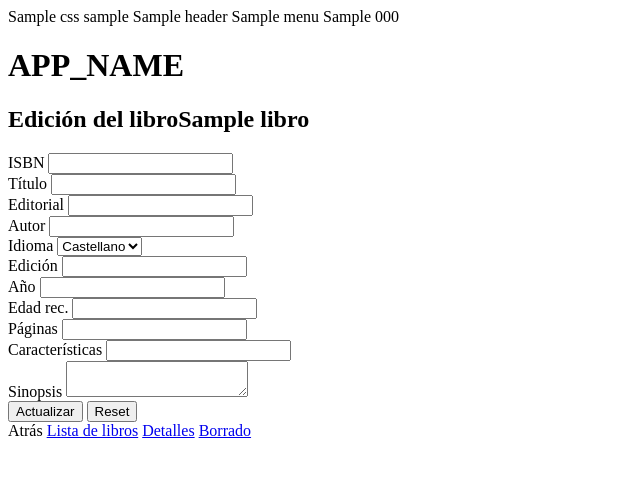
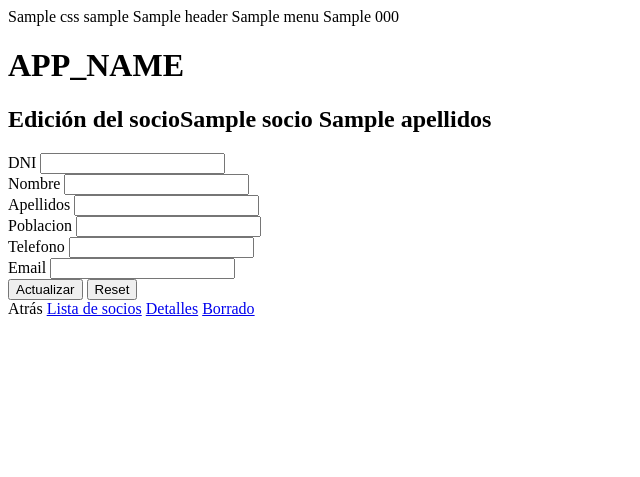
Before and after one commit to CRUMMENS/biblio, a PHP site: template mvc/views/socio/edit.php in a window 1280 px wide. Shown: the top 477 px of the page, without its empty margins (0-640 px from the left). Run offline with PHP 8.4, Linux system fonts and the light colour scheme; the template is opened without the code that fills it: most values are stand-ins (such as "Sample title", 1, 10 or a date in 2020); data that the repository does not hold is empty; some libraries are stand-ins or nearby versions.

Commit message:
v0.1.0
- SEGUIR DESDE FL06 pag31

```diff
--- a/mvc/views/socio/create.php
+++ b/mvc/views/socio/create.php
@@ -40,7 +40,7 @@
 			<input type="text"  name="poblacion" value="<?= old('poblacion')?>">
 			<br>
 			<label>Telefono</label>
-			<input type="text"  name="telefono" value="<?= old('telefono')?>">
+			<input type="number"  name="telefono" value="<?= old('telefono')?>">
 			<br>
 			<label>Email</label>
 			<input type="text"  name="email" value="<?= old('email')?>">
--- a/mvc/views/socio/edit.php
+++ b/mvc/views/socio/edit.php
@@ -2,7 +2,7 @@
 <html lang="es">
 	<head>
 		<meta charset="UTF-8">
-		<title>Editar libro<?= APP_NAME ?></title>
+		<title>Editar socio<?= APP_NAME ?></title>
 
 		<!-- META -->
 		<meta name="viewport" content="width=device-width, initial-scale=1.0">
@@ -17,62 +17,37 @@
 	</head>
 	<body>
 		<?= $template->login() ?>
-		<?= $template->header('Ejemplos de maquetación') ?>
+		<?= $template->header('Editar socio') ?>
 		<?= $template->menu() ?>
-		<?= $template->breadCrumbs(["Ejemplos de maquetación" => NULL]) ?>
+		<?= $template->breadCrumbs(["Socio" => NULL]) ?>
 		<?= $template->messages() ?>
 		<?= $template->acceptCookies() ?>
 
 		<main>
 			<h1><?=APP_NAME?></h1>
-			<h2>Edición del libro<?= $libro->titulo?></h2>
+			<h2>Edición del socio<?= $socio->nombre?> <?= $socio->apellidos?></h2>
 
-			<form method="POST" action="/Libro/update">
+			<form method="POST" action="/Socio/update">
 
-				<input type="hidden" name="id" value="<?= $libro->id?>">
+				<input type="hidden" name="id" value="<?= $socio->id?>">
 
-				<label>ISBN</label>
-				<input type="text" name="isbn" value="<?= old('isbn', $libro->isbn)?>">
+				<label>DNI</label>
+				<input type="text" name="dni" value="<?= old('dni', $socio->dni)?>">
 				<br>
-    			<label>Título</label>
-    			<input type="text"  name="titulo" value="<?= old('tirulo')?>">
+    			<label>Nombre</label>
+    			<input type="text"  name="nombre" value="<?= old('nombre')?>">
     			<br>
-    			<label>Editorial</label>
-    			<input type="text"  name="editorial" value="<?= old('editorial')?>">
+    			<label>Apellidos</label>
+    			<input type="text"  name="apellidos" value="<?= old('apellidos')?>">
     			<br>
-    			<label>Autor</label>
-    			<input type="text"  name="autor" value="<?= old('editorial')?>">
+    			<label>Poblacion</label>
+    			<input type="text"  name="poblacion" value="<?= old('poblacion')?>">
     			<br>
-    			<label>Idioma</label>
-    			<select name="idioma">
-    				<option value="Castellano" <?= oldSelected('idioma', 'Castellano')?>>
-    				Castellano</option>
-    				<option value="Catalán"    <?= oldSelected('idioma', 'Catalán')?>>
-    				Catalán</option>
-    				<option value="Otros" <?= oldSelected('idioma', 'Otros')?>>
-    				Otros</option>
-    			</select>
+    			<label>Telefono</label>
+    			<input type="number"  name="telefono" value="<?= old('telefono')?>">
     			<br>
-    			<label>Edición</label>
-    			<input type="text"  name="edicion" value="<?= old('edicion')?>">
-    			<br>
-    			<label>Año</label>
-    			<input type="number"  name="año" value="<?= old('anyo')?>">
-    			<br>
-    			<label>Edad rec.</label>
-    			<input type="number"  name="edadrecomendada" value="<?= old('edadrecomendada')?>">
-    			<br>
-
-    			<label>Páginas</label>
-    			<input type="number"  name="paginas" value="<?= old('paginas')?>">
-    			<br>
-
-    			<label>Características</label>
-    			<input type="text"  name="caracteristicas" value="<?= old('caracteristicas')?>">
-    			<br>
-
-    			<label>Sinopsis</label>
-    			<textarea name="sinopsis" class="w50"><?= old('paginas')?></textarea>
+    			<label>Email</label>
+    			<input type="text"  name="email" value="<?= old('email')?>">
     			<br>
 
     			<div class="centrado mt2">
@@ -85,9 +60,9 @@
 
     			<div class= "centrado mt2">
     				<a class="button" onclick="history.back()">Atrás</a>
-    				<a class="button" href="/Libro/list">Lista de libros</a>
-    				<a class="button" href="/Libro/show/ <?= $libro->id ?>">Detalles</a>
-    				<a class="button" href="/Libro/delete/ <?= $libro->id ?>">Borrado</a>
+    				<a class="button" href="/Socio/list">Lista de socios</a>
+    				<a class="button" href="/Socio/show/ <?= $socio->id ?>">Detalles</a>
+    				<a class="button" href="/Socio/delete/ <?= $socio->id ?>">Borrado</a>
     			</div>
 
 		</main>
```
Also changed, not shown: mvc/views/socio/list.php (+14 -11 lines), mvc/views/socio/show.php (+13 -25 lines).
